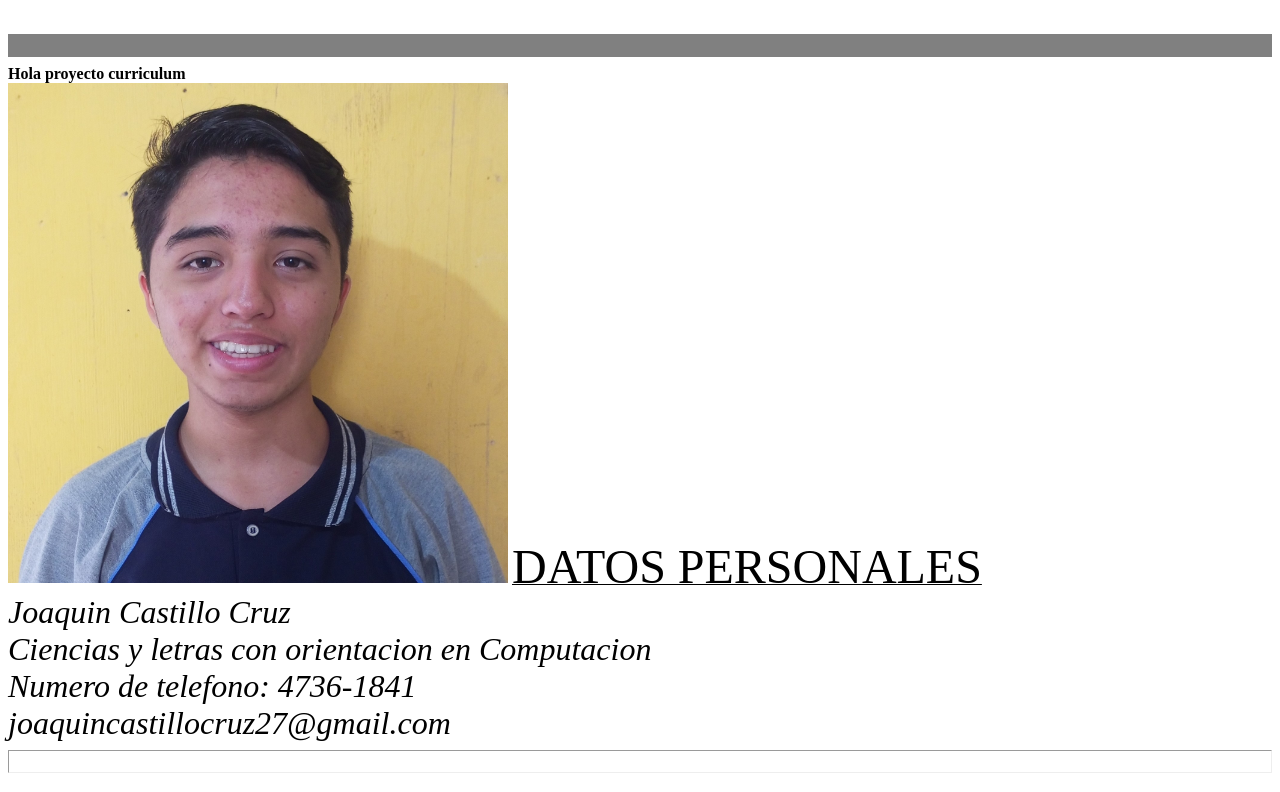
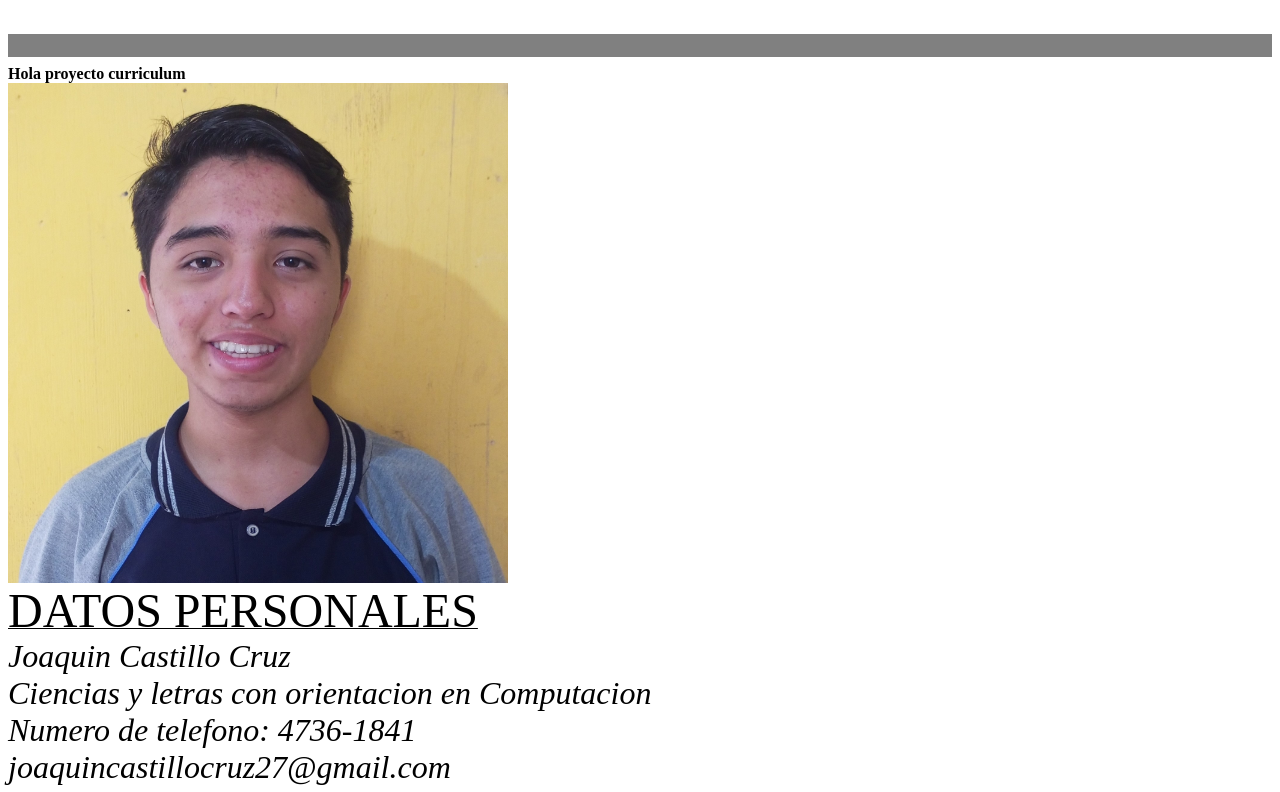
Before and after one commit to Joaquin-Castillo-Cruz/Currirulum, a plain HTML site: page index.html in a window 1280 px wide. Shown: the top 792 px of the page. Drawn offline with Linux system fonts and the light colour scheme.

Commit message:
Update index.html

```diff
--- a/index.html
+++ b/index.html
@@ -5,7 +5,7 @@
 <br>
 <hr size = "23" noshade>
 <b>Hola proyecto curriculum</b><br>
-<img src="IMG_20250206_122634_655.jpg" alt="Its a me" width="500" height="500">
+<img src="IMG_20250206_122634_655.jpg" alt="Its a me" width="500" height="500"><br>
 <u><font size = "15">DATOS PERSONALES</font></u><br>
 <i><font size = "6">Joaquin Castillo Cruz</font></i><br>
 <i><font size = "6">Ciencias y letras con orientacion en Computacion</i></font><br>
```
